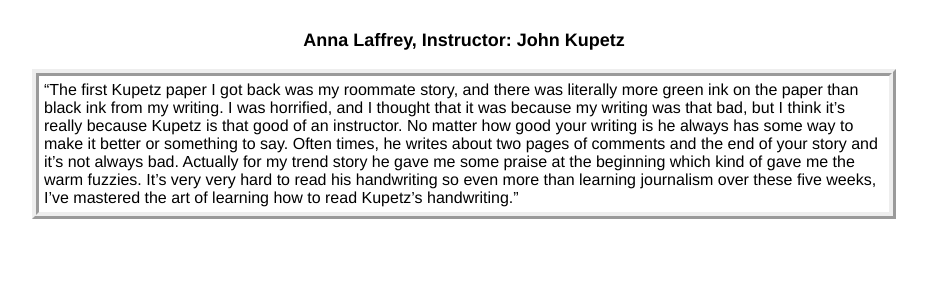
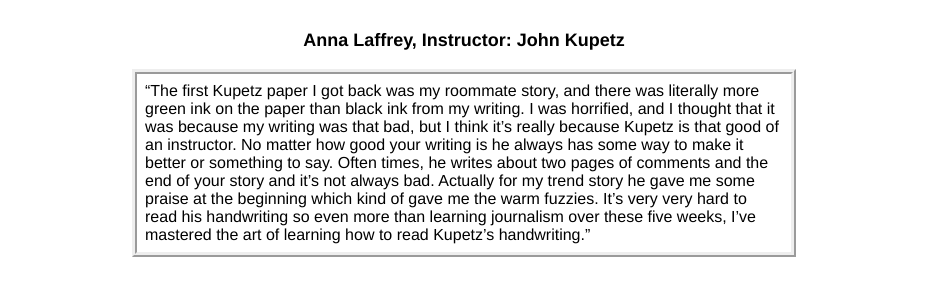
Before and after one commit to medillcherubs/2015-cherub-editing, a plain HTML site: page index.html in a window 1280 px wide. Shown: the part 513-800 px from the top of the page, without its empty margins (176-1103 px from the left). Drawn offline with nearby package versions, Linux system fonts and the light colour scheme; a script that the page names is missing.

Commit message:
Update index.html

```diff
--- a/index.html
+++ b/index.html
@@ -2,10 +2,10 @@
   blockquote {
   font-family: Helvetica;
   border-style: ridge;
-  border-width: 7px;
-  padding: 5px;
-  margin-right: 200px;
-  margin-left: 200px;
+  border-width: 5px;
+  padding: 8px;
+  margin-right: 300px;
+  margin-left: 300px;
 }
 p {
   font-family: Helvetica;
```
